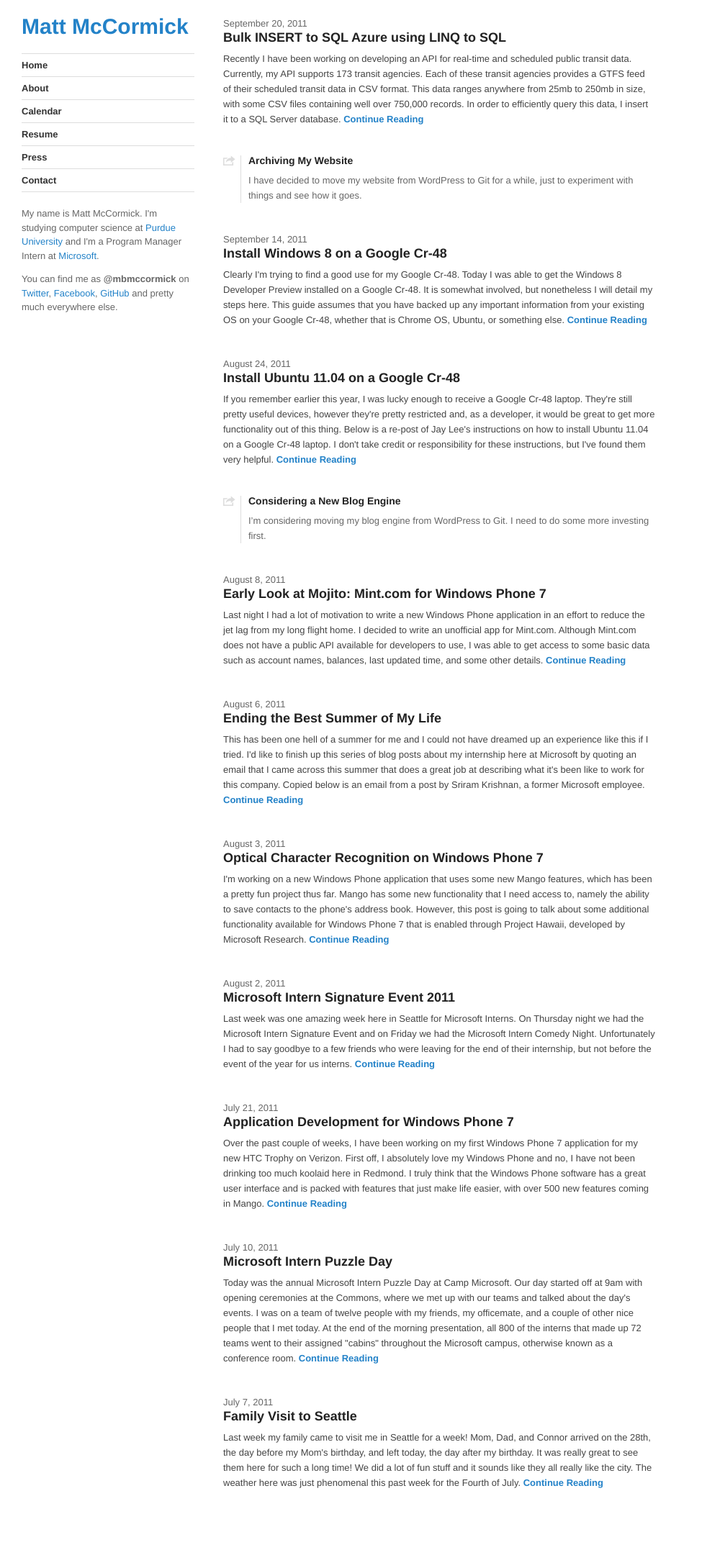
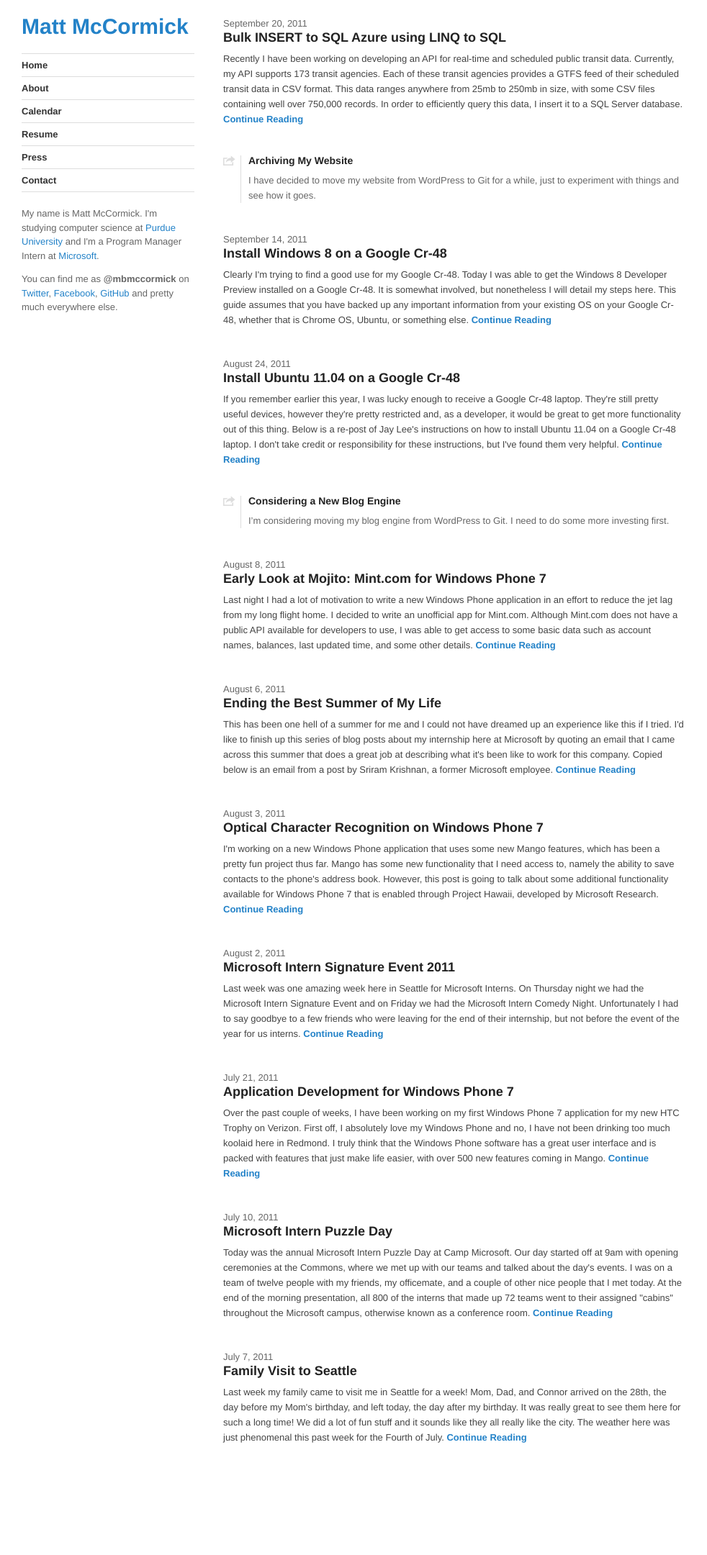
Before and after one commit to mbmccormick/mbmccormick.github.io, a Jekyll site: the page built from index.html, in a window 1280 px wide. Shown: the whole page at 72% size, without its empty margins (0-982 px from the left). Built offline with Jekyll 4.4.1, drawn with Linux system fonts in a browser that asks for light colours; Markdown is read by kramdown in place of the engine named in the settings; the list of posts is cut into pages by our own code; after the commit the page ends 2098 px from its top, so only the background shows below that.

Commit message:
Updated content.

```diff
--- a/css/base.css
+++ b/css/base.css
@@ -69,7 +69,7 @@
 .main{
   float:left;
   padding-bottom:50px;
-  width:600px;
+  width:640px;
 }
 
 /* @end */
```
Also changed, not shown: calendar/index.md (+1 -1 lines).
